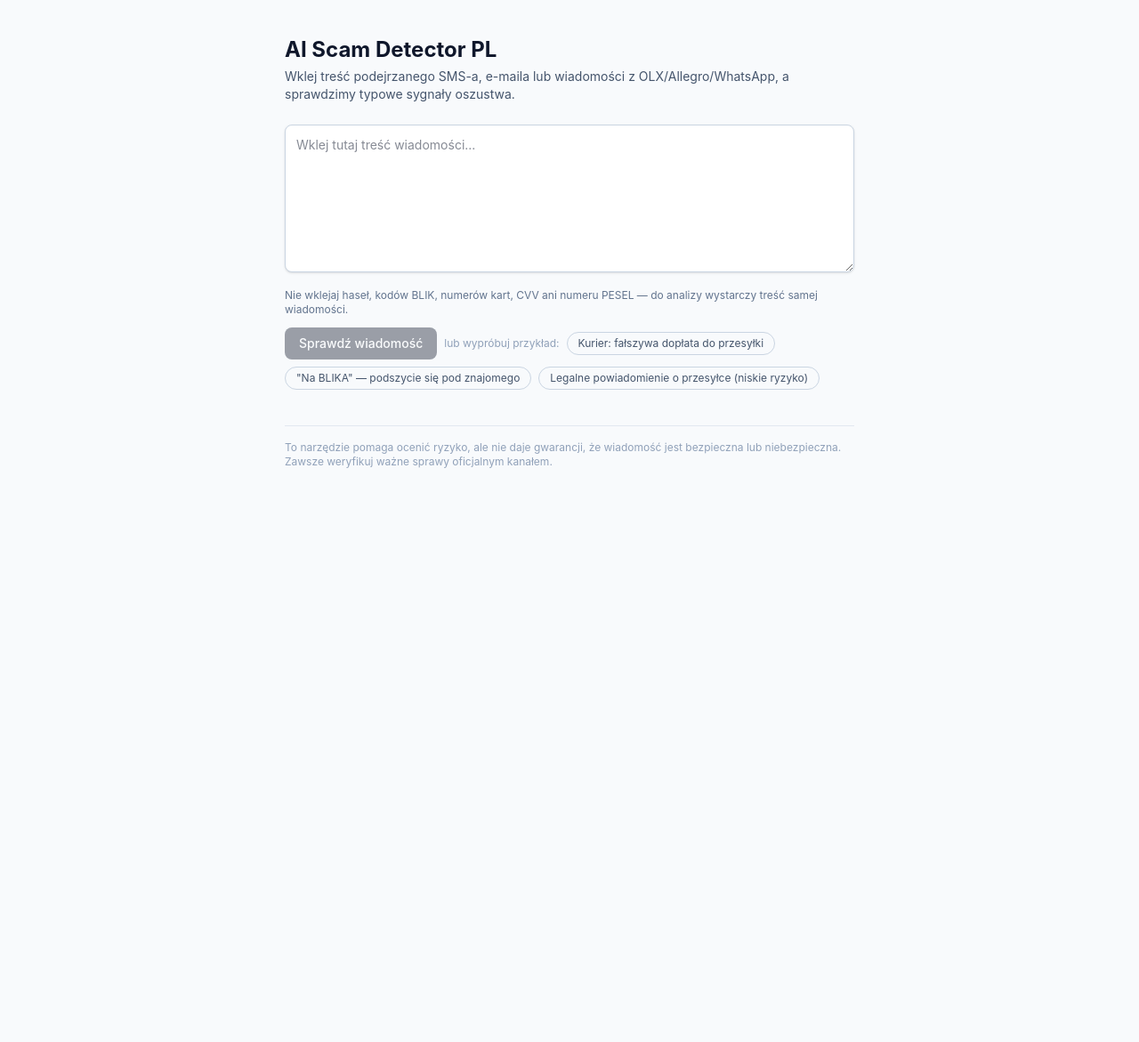
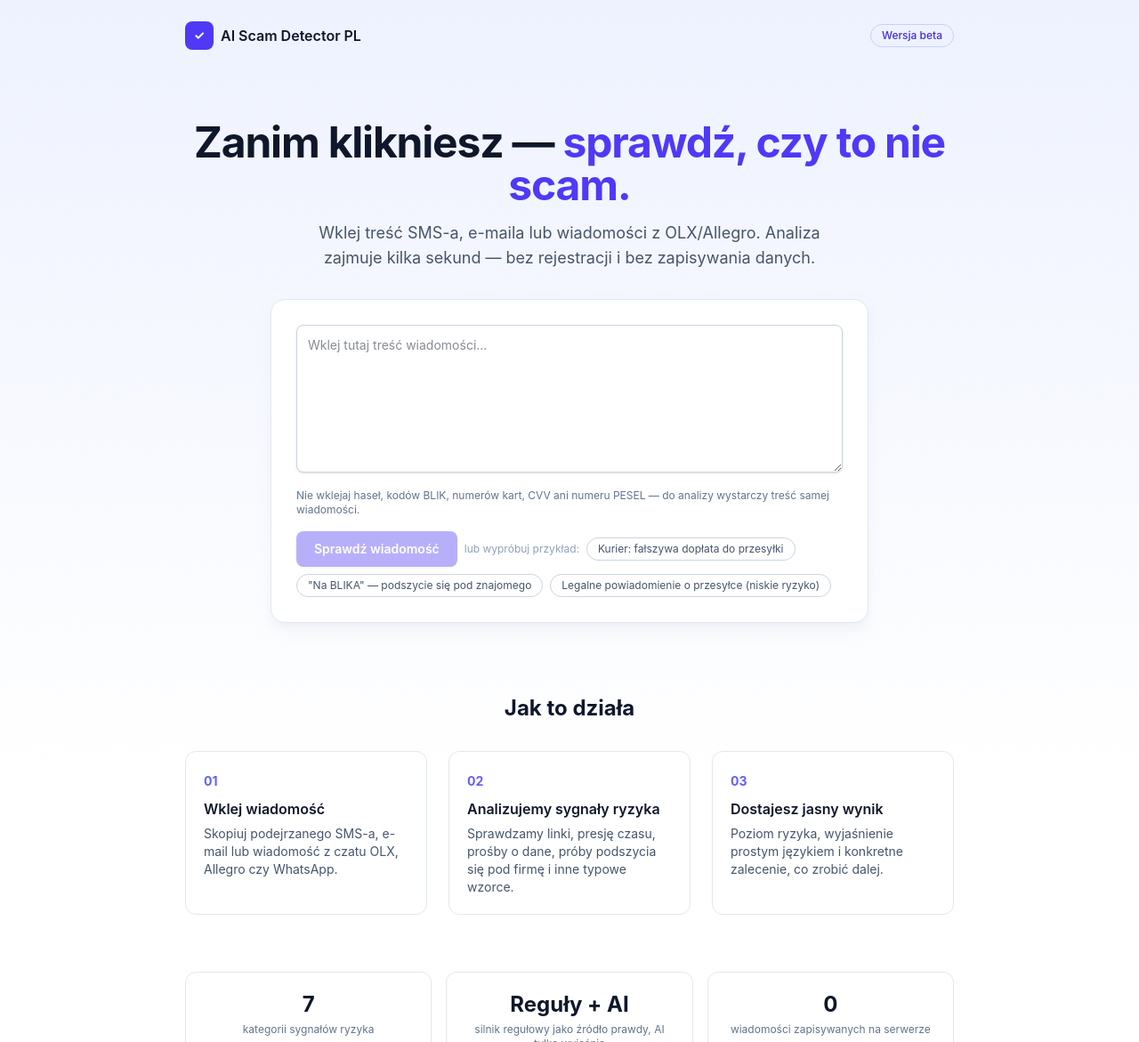
Before and after one commit to hubekro193/ai-scam-detector-pl, a Next.js app: page / in a window 1280 px wide. Shown: the top 1171 px of the page at 89% size. Before the commit the page ends 800 px from the top, so only its background shows below. Built offline with nearby package versions, Linux system fonts and the light colour scheme.

Commit message:
Redesign frontend visuals inspired by scamwise/scamdetector/flyingbisons layout patterns

```diff
--- /dev/null
+++ b/app/components/Faq.tsx
@@ -0,0 +1,36 @@
+const FAQ_ITEMS: { q: string; a: string }[] = [
+  {
+    q: "Czy to narzędzie daje 100% pewności?",
+    a: "Nie. AI Scam Detector PL ocenia ryzyko na podstawie typowych wzorców oszustw, ale nie może zagwarantować, że wiadomość jest bezpieczna albo niebezpieczna. Metody oszustów zmieniają się cały czas — traktuj wynik jako wsparcie w podjęciu decyzji, nie ostateczny wyrok.",
+  },
+  {
+    q: "Co dzieje się z wiadomością, którą wklejam?",
+    a: "Analiza działa bezstanowo: treść trafia do silnika oceny ryzyka wyłącznie na czas sprawdzenia i nie jest nigdzie zapisywana ani logowana. Jeśli włączone jest wyjaśnienie AI, do modelu wysyłane są tylko wykryte sygnały (np. „podejrzany link”), nigdy pełna treść wiadomości.",
+  },
+  {
+    q: "Jakie wiadomości mogę sprawdzić?",
+    a: "SMS-y, e-maile, wiadomości z OLX, Allegro, WhatsApp, a także te podszywające się pod kuriera, bank czy urząd. Wystarczy wkleić samą treść.",
+  },
+  {
+    q: "Czy powinienem/powinnam wklejać hasła albo kody BLIK?",
+    a: "Nie. Do analizy nie jest to potrzebne. Nigdy nie wklejaj haseł, kodów BLIK, numerów kart, CVV ani numeru PESEL — ani tutaj, ani nigdzie indziej, gdy o to prosi wiadomość.",
+  },
+];
+
+export function Faq() {
+  return (
+    <div className="divide-y divide-slate-200 overflow-hidden rounded-xl border border-slate-200 bg-white">
+      {FAQ_ITEMS.map((item) => (
+        <details key={item.q} className="group p-4 open:bg-slate-50">
+          <summary className="flex cursor-pointer list-none items-center justify-between gap-4 font-medium text-slate-800 marker:content-none">
+            {item.q}
+            <span className="shrink-0 text-lg text-slate-400 transition-transform duration-200 group-open:rotate-45">
+              +
+            </span>
+          </summary>
+          <p className="mt-2 text-sm leading-relaxed text-slate-600">{item.a}</p>
+        </details>
+      ))}
+    </div>
+  );
+}
--- /dev/null
+++ b/app/components/ScoreRing.tsx
@@ -0,0 +1,49 @@
+import type { RiskLevel } from "@/lib/scam-detector/types";
+
+const SIZE = 96;
+const STROKE = 8;
+const RADIUS = (SIZE - STROKE) / 2;
+const CIRCUMFERENCE = 2 * Math.PI * RADIUS;
+
+const RING_COLOR: Record<RiskLevel, string> = {
+  Low: "#059669", // emerald-600
+  Medium: "#d97706", // amber-600
+  High: "#ea580c", // orange-600
+  Critical: "#dc2626", // red-600
+};
+
+export function ScoreRing({ score, level }: { score: number; level: RiskLevel }) {
+  const progress = Math.max(0, Math.min(100, score)) / 100;
+  const offset = CIRCUMFERENCE * (1 - progress);
+  const color = RING_COLOR[level];
+  const center = SIZE / 2;
+
+  return (
+    <svg width={SIZE} height={SIZE} viewBox={`0 0 ${SIZE} ${SIZE}`} className="shrink-0">
+      <g transform={`rotate(-90 ${center} ${center})`}>
+        <circle cx={center} cy={center} r={RADIUS} fill="none" stroke="#e2e8f0" strokeWidth={STROKE} />
+        <circle
+          cx={center}
+          cy={center}
+          r={RADIUS}
+          fill="none"
+          stroke={color}
+          strokeWidth={STROKE}
+          strokeDasharray={CIRCUMFERENCE}
+          strokeDashoffset={offset}
+          strokeLinecap="round"
+          style={{ transition: "stroke-dashoffset 0.6s ease" }}
+        />
+      </g>
+      <text
+        x={center}
+        y={center}
+        textAnchor="middle"
+        dominantBaseline="central"
+        style={{ fontSize: 22, fontWeight: 700, fill: "#0f172a" }}
+      >
+        {score}
+      </text>
+    </svg>
+  );
+}
--- a/app/page.tsx
+++ b/app/page.tsx
@@ -3,36 +3,65 @@
 import { useState } from "react";
 import { TEST_MESSAGES } from "@/lib/scam-detector/examples";
 import type { DetectionResult, RiskLevel } from "@/lib/scam-detector/types";
+import { ScoreRing } from "./components/ScoreRing";
+import { Faq } from "./components/Faq";
 
 const EXAMPLE_IDS = ["courier-topup-scam", "blik-friend-scam", "legit-parcel-notification"];
 const EXAMPLES = TEST_MESSAGES.filter((m) => EXAMPLE_IDS.includes(m.id));
 
-const RISK_STYLES: Record<RiskLevel, { badge: string; card: string; icon: string; word: string }> = {
+const RISK_STYLES: Record<
+  RiskLevel,
+  { badge: string; card: string; icon: string; word: string }
+> = {
   Low: {
     badge: "bg-emerald-100 text-emerald-800 border-emerald-300",
-    card: "border-emerald-200 bg-emerald-50",
+    card: "border-emerald-200 bg-emerald-50/60",
     icon: "🟢",
     word: "Niskie ryzyko",
   },
   Medium: {
     badge: "bg-amber-100 text-amber-800 border-amber-300",
-    card: "border-amber-200 bg-amber-50",
+    card: "border-amber-200 bg-amber-50/60",
     icon: "🟡",
     word: "Umiarkowane ryzyko",
   },
   High: {
     badge: "bg-orange-100 text-orange-800 border-orange-300",
-    card: "border-orange-200 bg-orange-50",
+    card: "border-orange-200 bg-orange-50/60",
     icon: "🟠",
     word: "Wysokie ryzyko",
   },
   Critical: {
     badge: "bg-red-100 text-red-800 border-red-300",
-    card: "border-red-200 bg-red-50",
+    card: "border-red-200 bg-red-50/60",
     icon: "🔴",
     word: "Bardzo wysokie ryzyko",
   },
 };
+
+const HOW_IT_WORKS = [
+  {
+    step: "01",
+    title: "Wklej wiadomość",
+    text: "Skopiuj podejrzanego SMS-a, e-mail lub wiadomość z czatu OLX, Allegro czy WhatsApp.",
+  },
+  {
+    step: "02",
+    title: "Analizujemy sygnały ryzyka",
+    text: "Sprawdzamy linki, presję czasu, prośby o dane, próby podszycia się pod firmę i inne typowe wzorce.",
+  },
+  {
+    step: "03",
+    title: "Dostajesz jasny wynik",
+    text: "Poziom ryzyka, wyjaśnienie prostym językiem i konkretne zalecenie, co zrobić dalej.",
+  },
+];
+
+const PROJECT_FACTS = [
+  { value: "7", label: "kategorii sygnałów ryzyka" },
+  { value: "Reguły + AI", label: "silnik regułowy jako źródło prawdy, AI tylko wyjaśnia" },
+  { value: "0", label: "wiadomości zapisywanych na serwerze" },
+];
 
 export default function HomePage() {
   const [message, setMessage] = useState("");
@@ -71,15 +100,34 @@
   const styles = result ? RISK_STYLES[result.riskLevel] : null;
 
   return (
-    <main className="mx-auto max-w-2xl px-4 py-10">
-      <header className="mb-6">
-        <h1 className="text-2xl font-bold text-slate-900">AI Scam Detector PL</h1>
-        <p className="mt-1 text-sm text-slate-600">
-          Wklej treść podejrzanego SMS-a, e-maila lub wiadomości z OLX/Allegro/WhatsApp, a sprawdzimy
-          typowe sygnały oszustwa.
-        </p>
+    <div className="bg-gradient-to-b from-indigo-50 via-white to-white">
+      {/* Header */}
+      <header className="mx-auto flex max-w-4xl items-center justify-between px-4 py-6">
+        <div className="flex items-center gap-2">
+          <span className="flex h-8 w-8 items-center justify-center rounded-lg bg-indigo-600 text-sm font-bold text-white">
+            ✓
+          </span>
+          <span className="font-semibold text-slate-900">AI Scam Detector PL</span>
+        </div>
+        <span className="rounded-full border border-indigo-200 bg-indigo-50 px-3 py-1 text-xs font-medium text-indigo-700">
+          Wersja beta
+        </span>
       </header>
 
+      <main className="mx-auto max-w-4xl px-4 pb-20">
+        {/* Hero */}
+        <section className="pt-8 text-center sm:pt-14">
+          <h1 className="text-3xl font-bold tracking-tight text-slate-900 sm:text-5xl">
+            Zanim klikniesz — <span className="text-indigo-600">sprawdź, czy to nie scam.</span>
+          </h1>
+          <p className="mx-auto mt-4 max-w-xl text-base text-slate-600 sm:text-lg">
+            Wklej treść SMS-a, e-maila lub wiadomości z OLX/Allegro. Analiza zajmuje kilka sekund —
+            bez rejestracji i bez zapisywania danych.
+          </p>
+        </section>
+
+        {/* Check form card */}
+        <section className="mx-auto mt-8 max-w-2xl rounded-2xl border border-slate-200 bg-white p-5 shadow-lg shadow-slate-200/50 sm:p-7">
           <form onSubmit={handleSubmit} className="space-y-3">
             <textarea
               value={message}
@@ -87,19 +135,19 @@
               placeholder="Wklej tutaj treść wiadomości..."
               rows={7}
               maxLength={4000}
-          className="w-full resize-y rounded-lg border border-slate-300 bg-white p-3 text-sm shadow-sm focus:border-slate-500 focus:outline-none"
+              className="w-full resize-y rounded-lg border border-slate-300 bg-white p-3 text-sm shadow-sm focus:border-indigo-500 focus:outline-none focus:ring-1 focus:ring-indigo-500"
             />
 
             <p className="text-xs text-slate-500">
-          Nie wklejaj haseł, kodów BLIK, numerów kart, CVV ani numeru PESEL — do analizy wystarczy
-          treść samej wiadomości.
+              Nie wklejaj haseł, kodów BLIK, numerów kart, CVV ani numeru PESEL — do analizy
+              wystarczy treść samej wiadomości.
             </p>
 
-        <div className="flex flex-wrap items-center gap-2">
+            <div className="flex flex-wrap items-center gap-2 pt-1">
               <button
                 type="submit"
                 disabled={!message.trim() || loading}
-            className="rounded-lg bg-slate-900 px-4 py-2 text-sm font-medium text-white disabled:cursor-not-allowed disabled:opacity-40"
+                className="rounded-lg bg-indigo-600 px-5 py-2.5 text-sm font-semibold text-white shadow-sm transition hover:bg-indigo-700 disabled:cursor-not-allowed disabled:opacity-40"
               >
                 {loading ? "Sprawdzam..." : "Sprawdź wiadomość"}
               </button>
@@ -110,7 +158,7 @@
                   key={ex.id}
                   type="button"
                   onClick={() => setMessage(ex.message)}
-              className="rounded-full border border-slate-300 px-3 py-1 text-xs text-slate-600 hover:bg-slate-100"
+                  className="rounded-full border border-slate-300 px-3 py-1 text-xs text-slate-600 transition hover:border-indigo-300 hover:bg-indigo-50 hover:text-indigo-700"
                 >
                   {ex.label}
                 </button>
@@ -119,35 +167,41 @@
           </form>
 
           {error && (
-        <div className="mt-6 rounded-lg border border-red-300 bg-red-50 p-4 text-sm text-red-800">
+            <div className="mt-5 rounded-lg border border-red-300 bg-red-50 p-4 text-sm text-red-800">
               {error}
             </div>
           )}
 
           {result && styles && (
-        <section className={`mt-6 rounded-xl border p-5 ${styles.card}`}>
-          <div className="flex flex-wrap items-center justify-between gap-2">
+            <section className={`mt-5 rounded-xl border p-5 ${styles.card}`}>
+              <div className="flex flex-wrap items-center gap-4">
+                <ScoreRing score={result.riskScore} level={result.riskLevel} />
+                <div className="min-w-0 flex-1">
                   <span
                     className={`inline-flex items-center gap-2 rounded-full border px-3 py-1 text-sm font-semibold ${styles.badge}`}
                   >
-              {styles.icon} {styles.word} — {result.riskScore}/100
+                    {styles.icon} {styles.word}
                   </span>
-            <span className="text-xs text-slate-500">Pewność oceny: {result.confidence}</span>
+                  <p className="mt-2 text-xs text-slate-500">Pewność oceny: {result.confidence}</p>
+                </div>
               </div>
 
               <p className="mt-4 text-sm leading-relaxed text-slate-800">{result.summary}</p>
 
               {result.detectedSignals.length > 0 && (
-            <ul className="mt-4 space-y-1.5">
+                <ul className="mt-4 flex flex-wrap gap-2">
                   {result.detectedSignals.map((s) => (
-                <li key={s.id} className="text-sm text-slate-700">
-                  <span className="font-medium">{s.label}</span>
+                    <li
+                      key={s.id}
+                      className="rounded-full border border-slate-300 bg-white px-3 py-1 text-xs font-medium text-slate-700"
+                    >
+                      {s.label}
                     </li>
                   ))}
                 </ul>
               )}
 
-          <div className="mt-4 rounded-lg bg-white/70 p-3">
+              <div className="mt-4 rounded-lg bg-white/80 p-3">
                 <p className="text-xs font-semibold uppercase tracking-wide text-slate-500">
                   Co zrobić
                 </p>
@@ -169,7 +223,7 @@
                   </button>
 
                   {showTechnical && (
-                <div className="mt-2 space-y-2 rounded-lg border border-slate-200 bg-white/70 p-3">
+                    <div className="mt-2 space-y-2 rounded-lg border border-slate-200 bg-white/80 p-3">
                       {result.detectedSignals.map((s) => (
                         <div key={s.id} className="text-xs text-slate-600">
                           <span className="font-mono text-slate-400">
@@ -177,11 +231,14 @@
                           </span>{" "}
                           <span className="font-medium text-slate-700">{s.label}</span>
                           <p className="mt-0.5">{s.explanation}</p>
-                      {s.evidence && <p className="mt-0.5 italic text-slate-500">„{s.evidence}"</p>}
+                          {s.evidence && (
+                            <p className="mt-0.5 italic text-slate-500">„{s.evidence}"</p>
+                          )}
                         </div>
                       ))}
                       <p className="pt-1 text-[11px] text-slate-400">
-                    Źródło wyjaśnienia: {result.explanationSource === "ai" ? "AI (Claude)" : "silnik regułowy"}
+                        Źródło wyjaśnienia:{" "}
+                        {result.explanationSource === "ai" ? "AI (Claude)" : "silnik regułowy"}
                       </p>
                     </div>
                   )}
@@ -189,11 +246,51 @@
               )}
             </section>
           )}
+        </section>
 
-      <footer className="mt-10 border-t border-slate-200 pt-4 text-xs text-slate-400">
-        To narzędzie pomaga ocenić ryzyko, ale nie daje gwarancji, że wiadomość jest bezpieczna lub
-        niebezpieczna. Zawsze weryfikuj ważne sprawy oficjalnym kanałem.
+        {/* How it works */}
+        <section className="mt-20">
+          <h2 className="text-center text-2xl font-bold text-slate-900">Jak to działa</h2>
+          <div className="mt-8 grid gap-6 sm:grid-cols-3">
+            {HOW_IT_WORKS.map((step) => (
+              <div key={step.step} className="rounded-xl border border-slate-200 bg-white p-5">
+                <span className="text-sm font-bold text-indigo-500">{step.step}</span>
+                <h3 className="mt-2 font-semibold text-slate-900">{step.title}</h3>
+                <p className="mt-1.5 text-sm text-slate-600">{step.text}</p>
+              </div>
+            ))}
+          </div>
+        </section>
+
+        {/* Honest project facts (not fake usage stats) */}
+        <section className="mt-16 grid gap-4 sm:grid-cols-3">
+          {PROJECT_FACTS.map((fact) => (
+            <div
+              key={fact.label}
+              className="rounded-xl border border-slate-200 bg-white p-5 text-center"
+            >
+              <p className="text-2xl font-bold text-slate-900">{fact.value}</p>
+              <p className="mt-1 text-xs text-slate-500">{fact.label}</p>
+            </div>
+          ))}
+        </section>
+
+        {/* FAQ */}
+        <section className="mt-20">
+          <h2 className="text-center text-2xl font-bold text-slate-900">Częste pytania</h2>
+          <div className="mx-auto mt-8 max-w-2xl">
+            <Faq />
+          </div>
+        </section>
+      </main>
+
+      <footer className="border-t border-slate-200 bg-white">
+        <div className="mx-auto max-w-4xl px-4 py-6 text-xs text-slate-400">
+          To narzędzie pomaga ocenić ryzyko, ale nie daje gwarancji, że wiadomość jest bezpieczna
+          lub niebezpieczna. Zawsze weryfikuj ważne sprawy oficjalnym kanałem — bezpośrednio w
+          aplikacji banku, kuriera lub platformy.
+        </div>
       </footer>
-    </main>
+    </div>
   );
 }
```
Also changed, not shown: 1 other file (tests, documents, lock files or other folders). Lines whose indentation alone changed are shown as unchanged.
